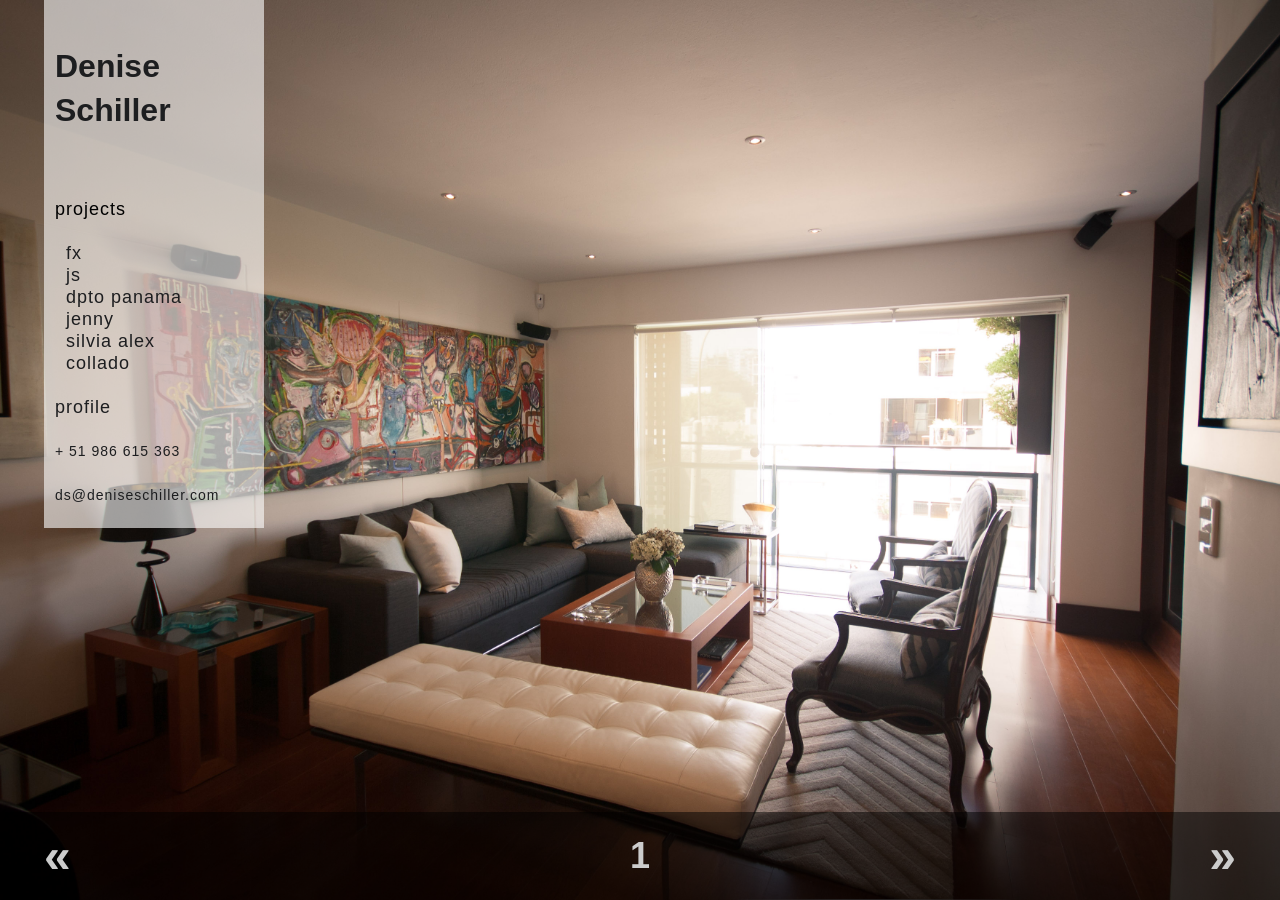
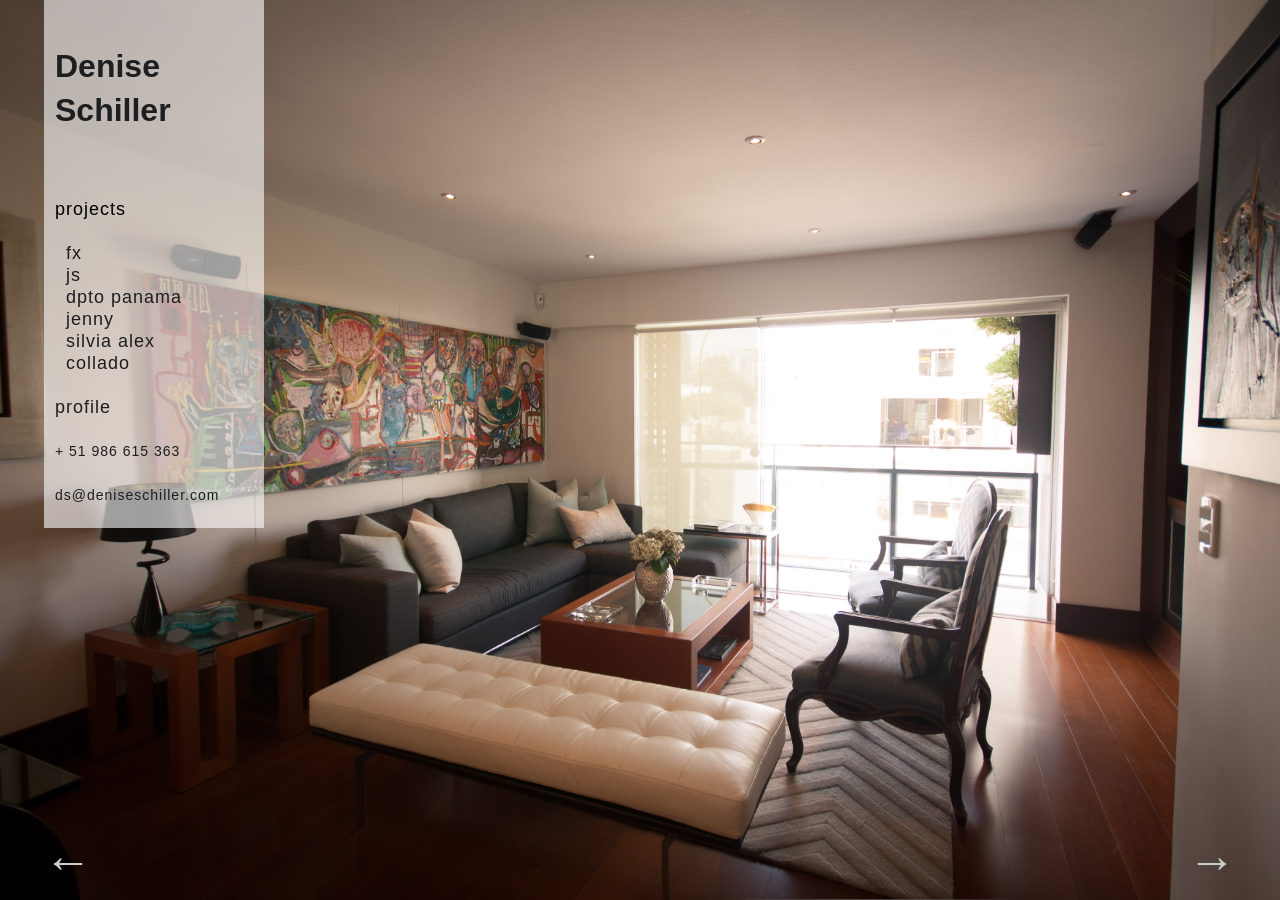
Before and after one commit to rociopaez/deniseschiller, a Jekyll site: the page built from fx.html, in a window 1280 px wide. Built offline with Jekyll 4.4.1, drawn with Linux system fonts in a browser that asks for light colours; nearby versions of some CDN libraries.

Commit message:
Remove page counter

```diff
--- a/_layouts/default.html
+++ b/_layouts/default.html
@@ -65,10 +65,10 @@
     <main>
       {{ content }}
     </main>
-    <footer><span>1</span></footer>
+    <!-- <footer><span>1</span></footer> -->
     <div id="cursor">
-      <a href="#" id="left">&laquo;</a>
-      <a href="#" id="right">&raquo;</a>
+      <a href="#" id="left">&larr;</a>
+      <a href="#" id="right">&rarr;</a>
     </div>
   </body>
 </html>
--- a/js/deniseschiller.js
+++ b/js/deniseschiller.js
@@ -4,14 +4,14 @@ function transitionBackground() {
   var next    = current + 1;
   var total   = BackgroundCounter.total;
   var prefix  = 'step-';
-  var $footer = $("footer");
+  // var $footer = $("footer");
 
   $body.removeClass(prefix + current);
   next = (next >= total) ? 0 : next;
   $body.addClass(prefix + next);
 
   BackgroundCounter.current = next;
-  $footer.html(next + 1);
+  // $footer.html(next + 1);
 };
 
 function transitionBackgroundBack() {
@@ -33,7 +33,7 @@ function transitionBackgroundBack() {
 
 $(document).ready(function() {
   var $body   = $("body");
-  var $footer = $("footer");
+  // var $footer = $("footer");
   var $left   = $("#left");
   var $right  = $("#right")
 
@@ -58,7 +58,7 @@ $(document).ready(function() {
     $left.on("click", transitionBackgroundBack);
     $right.on("click", transitionBackground);
   } else {
-    $footer.addClass("hidden");
+    // $footer.addClass("hidden");
     $left.addClass("hidden");
     $right.addClass("hidden");
   };
```
